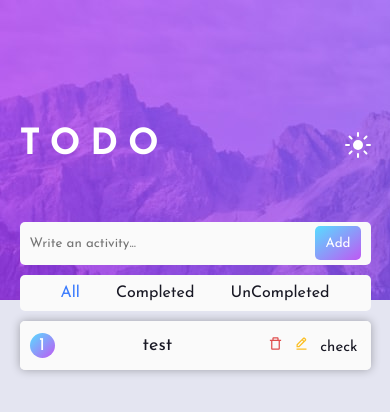
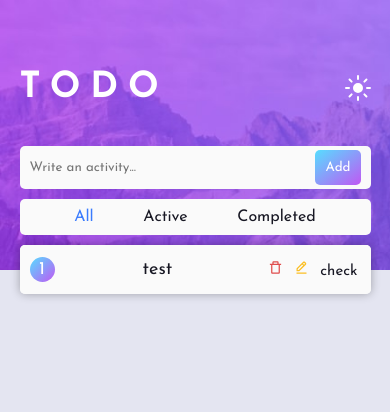
Before and after one commit to MMSabbaghi/React_Todo_App, a React (Create React App) app: page / in a window 390 px wide. Shown: the top 412 px of the page. Built offline with nearby package versions, Linux system fonts and the light colour scheme.

Commit message:
fix ui bugs

```diff
--- a/src/component/FilterTodos/FilterTodos.js
+++ b/src/component/FilterTodos/FilterTodos.js
@@ -6,8 +6,8 @@ const FilterTodos = ({ todos, setFilteredTodos }) => {
 
   const filterOptions = [
     { value: "All", label: "All" },
+    { value: "UnCompleted", label: "Active" },
     { value: "Completed", label: "Completed" },
-    { value: "UnCompleted", label: "UnCompleted" },
   ];
 
   const filterTodos = useCallback(() => {
--- a/src/component/Header/Header.module.css
+++ b/src/component/Header/Header.module.css
@@ -2,8 +2,7 @@
   display: flex;
   align-items: center;
   justify-content: space-between;
-  margin-top: 15vh;
-  margin-bottom: 7vh;
+  margin-bottom: 40px;
 }
 
 .header h1 {
--- a/src/index.css
+++ b/src/index.css
@@ -40,12 +40,12 @@ body {
   display: flex;
   flex-direction: column;
   color: var(--text-color);
-  transition: all 0.2s ease-out;
+  transition: background 0.3s;
 }
 
 .app .container {
-  margin: 0 auto;
   width: 500px;
+  margin: 100px auto 10px auto;
 }
 
 button,
@@ -58,8 +58,12 @@ button {
 }
 
 @media screen and (max-width: 768px) {
+  .app {
+    background-size: auto 270px;
+  }
   .app .container {
     width: 90%;
+    margin-top: 70px;
   }
 }
 
```
